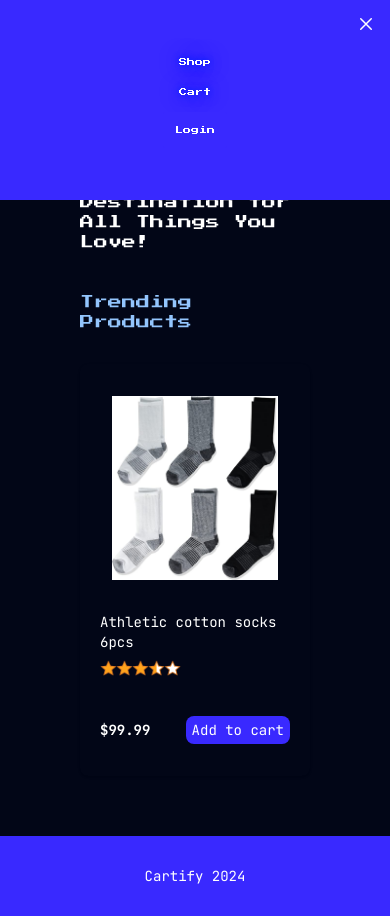
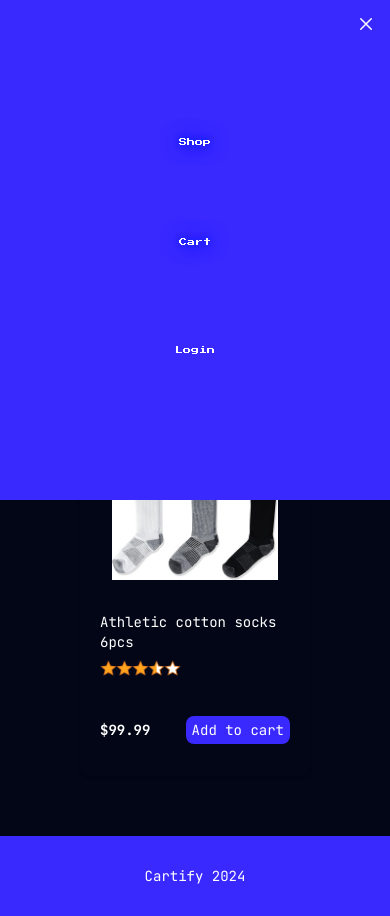
Before and after one commit to 0xShad/cartify, a website built with Vite: page index.html in a window 390 px wide. Both pictures are taken after a click on the element 326 px from the left and 56 px from the top of the page. Built offline with nearby package versions, Linux system fonts and the light colour scheme.

Commit message:
added navbar func

```diff
--- a/index.html
+++ b/index.html
@@ -26,7 +26,7 @@
       <h1 class="text-[#3929ff] font-bold text-sm sm:text-2xl shadowText cursor-pointer">Cartify</h1>
 
       <ion-icon name="menu-outline" class="burger text-white text-2xl  top-0 right-0 p-3 cursor-pointer sm:hidden"></ion-icon>
-      <nav class="text-[#3929ff] items-center font-normal text-[8px] sm:text-[15px] md:gap-20 gap-5 absolute left-0 flex-col w-full bg-[#3929ff] top-0 min-h-[200px] justify-center sm:sticky sm:flex-row sm:bg-slate-950 sm:justify-end sm:min-h-0 hidden sm:flex navbar">
+      <nav class="text-[#3929ff] items-center font-normal text-[8px] sm:text-[15px] md:gap-20 gap-5 absolute left-0 flex-col w-full bg-[#3929ff] top-0 min-h-[500px] justify-center sm:sticky sm:flex-row sm:bg-slate-950 sm:justify-end sm:min-h-0 hidden sm:flex navbar">
 
         <ion-icon name="close-outline" class="burger-close text-white text-2xl absolute top-0 right-0 p-3 cursor-pointer sm:hidden"></ion-icon>
         <h3 class="shadowText cursor-pointer">Shop</h3>
--- a/style.css
+++ b/style.css
@@ -19,5 +19,5 @@
   display: flex;
   justify-content: center;
   align-items: center;
-  gap: 10px;
+  gap: 5rem;
 }
```
